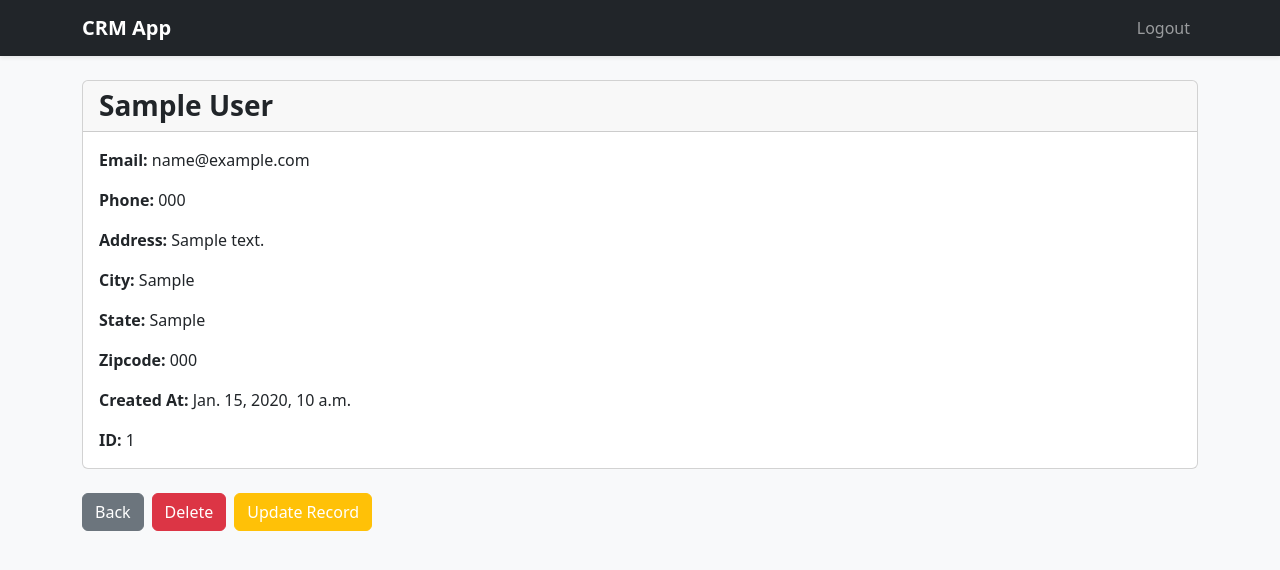
After one commit to ThinkAboutRek/Customer-Relationship-Management-App, a Django app: page /record/1 in a window 1280 px wide. The commit adds this page. Shown: the top 570 px of the page. Run offline with Django 5.2, Linux system fonts and the light colour scheme; a user stored in the database is signed in; tables that the repository leaves empty hold one stand-in row (values such as "Sample post").

Commit message:
Enhanced UI; added view/delete individual record features

```diff
--- a/CRM_Website/templates/base.html
+++ b/CRM_Website/templates/base.html
@@ -5,29 +5,31 @@
     <meta name="viewport" content="width=device-width, initial-scale=1">
     <title>CRM App</title>
     <link href="https://cdn.jsdelivr.net/npm/bootstrap@5.3.6/dist/css/bootstrap.min.css" rel="stylesheet" integrity="sha384-4Q6Gf2aSP4eDXB8Miphtr37CMZZQ5oXLH2yaXMJ2w8e2ZtHTl7GptT4jmndRuHDT" crossorigin="anonymous">
+    <style>
+      body {
+        background-color: #f8f9fa;
+      }
+    </style>
   </head>
   <body>
     {% include "navbar.html" %}
-    <div class='container'>
-        <br/>
+
+    <div class="container mt-4">
 
       {% if messages %}
-
         {% for message in messages %}
-
-                <div class="alert alert-warning alert-dismissible fade show" role="alert">
+          <div class="alert alert-warning alert-dismissible fade show shadow-sm" role="alert">
             {{ message }}
             <button type="button" class="btn-close" data-bs-dismiss="alert" aria-label="Close"></button>
           </div>
-
         {% endfor %}
-
       {% endif %}
 
       {% block content %}
       {% endblock %}
 
     </div>
+
     <script src="https://cdn.jsdelivr.net/npm/bootstrap@5.3.6/dist/js/bootstrap.bundle.min.js" integrity="sha384-j1CDi7MgGQ12Z7Qab0qlWQ/Qqz24Gc6BM0thvEMVjHnfYGF0rmFCozFSxQBxwHKO" crossorigin="anonymous"></script>
   </body>
 </html>
--- a/CRM_Website/templates/navbar.html
+++ b/CRM_Website/templates/navbar.html
@@ -1,28 +1,25 @@
-<nav class="navbar navbar-expand-lg navbar-dark bg-dark">
-  <div class="container-fluid">
-    <a class="navbar-brand" href="{% url 'home' %}">CRM App</a>
-    <button class="navbar-toggler" type="button" data-bs-toggle="collapse" data-bs-target="#navbarSupportedContent" aria-controls="navbarSupportedContent" aria-expanded="false" aria-label="Toggle navigation">
+<nav class="navbar navbar-expand-lg navbar-dark bg-dark shadow-sm">
+  <div class="container">
+    <a class="navbar-brand fw-bold" href="{% url 'home' %}">CRM App</a>
+    <button class="navbar-toggler" type="button" data-bs-toggle="collapse" data-bs-target="#navbarSupportedContent"
+      aria-controls="navbarSupportedContent" aria-expanded="false" aria-label="Toggle navigation">
       <span class="navbar-toggler-icon"></span>
     </button>
+
     <div class="collapse navbar-collapse" id="navbarSupportedContent">
-      <ul class="navbar-nav me-auto mb-2 mb-lg-0">
+      <ul class="navbar-nav ms-auto mb-2 mb-lg-0">
 
         {% if user.is_authenticated %}
-
           <li class="nav-item">
             <a class="nav-link" href="{% url 'logout' %}">Logout</a>
           </li>
-
         {% else %}
-
           <li class="nav-item">
             <a class="nav-link" href="{% url 'register' %}">Register</a>
           </li>
-
           <li class="nav-item">
             <a class="nav-link" href="{% url 'home' %}">Login</a>
           </li>
-
         {% endif %}
 
       </ul>
--- /dev/null
+++ b/CRM_Website/templates/record.html
@@ -0,0 +1,46 @@
+{% extends "base.html" %}
+{% block content %}
+
+    <div class="card">
+        <div class="card-header">
+            <h3 class="mb-0">
+                <strong>{{ customer_record.first_name }} {{ customer_record.last_name }}</strong>
+            </h3>
+        </div>
+
+        <div class="card-body">
+
+            <p class="card-text">
+            <strong>Email: </strong>{{ customer_record.email }}</p>
+
+            <p class="card-text">
+            <strong>Phone: </strong>{{ customer_record.phone }}</p>
+
+            <p class="card-text">
+            <strong>Address: </strong>{{ customer_record.address }}</p>
+
+            <p class="card-text">
+            <strong>City: </strong>{{ customer_record.city }}</p>
+
+            <p class="card-text">
+            <strong>State: </strong>{{ customer_record.county }}</p>
+
+            <p class="card-text">
+            <strong>Zipcode: </strong>{{ customer_record.postcode}}</p>
+
+            <p class="card-text">
+            <strong>Created At: </strong>{{ customer_record.created_at }}</p>
+
+            <p class="card-text">
+            <strong>ID: </strong>{{ customer_record.id }}</p>
+
+        </div>
+    </div>
+
+    <div class="mt-4 d-flex gap-2">
+    <a href="{% url 'home' %}" class="btn btn-secondary">Back</a>
+    <a href="{% url 'delete_record' customer_record.id %}" class="btn btn-danger">Delete</a>
+    <a href="{% url 'home' %}" class="btn btn-warning text-white">Update Record</a>
+    </div>
+
+{% endblock %}
--- a/CRM_Website/urls.py
+++ b/CRM_Website/urls.py
@@ -4,5 +4,7 @@ from . import views
 urlpatterns = [
     path('', views.home, name='home'),
     path('logout/', views.logout_user, name='logout'),
-    path('register', views.register_user, name='register')
+    path('register/', views.register_user, name='register'),
+    path('record/<int:pk>', views.customer_record, name='record'),
+    path('delete_record/<int:pk>', views.delete_record, name='delete_record'),
 ]
--- a/CRM_Website/views.py
+++ b/CRM_Website/views.py
@@ -24,10 +24,12 @@ def home(request):
     else:
         return render(request, 'home.html', {'records': records})
 
+
 def logout_user(request):
     logout(request)
     messages.success(request, "You have been logged out.")
     return redirect('home')
+
 
 def register_user(request):
 	if request.method == 'POST':
@@ -46,3 +48,24 @@ def register_user(request):
 		return render(request, 'register.html', {'form':form})
 
 	return render(request, 'register.html', {'form':form})
+
+
+def customer_record(request, pk):
+    if request.user.is_authenticated:
+        # Look Up Records
+        customer_record = Record.objects.get(id=pk)
+        return render(request, 'record.html', {'customer_record':customer_record})
+    else:
+        messages.success(request, "You Must Be Logged In To View That Page!")
+        return redirect('home')
+
+
+def delete_record(request, pk):
+	if request.user.is_authenticated:
+		delete_it = Record.objects.get(id=pk)
+		delete_it.delete()
+		messages.success(request, "Record Deleted Successfully!")
+		return redirect('home')
+	else:
+		messages.success(request, "You Must Be Logged In To Do That!")
+		return redirect('home')
```
Also changed, not shown: CRM_Website/templates/home.html (+25 -13 lines), CRM_Website/templates/register.html (+20 -20 lines). Lines whose indentation alone changed are shown as unchanged.
